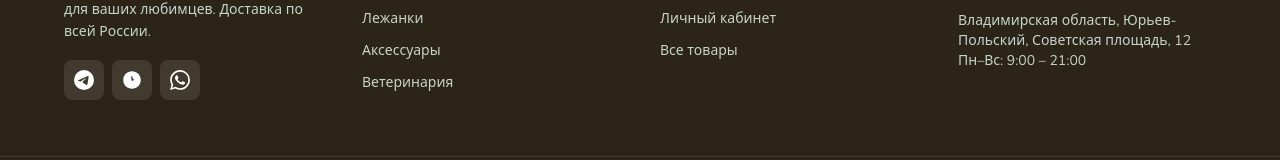
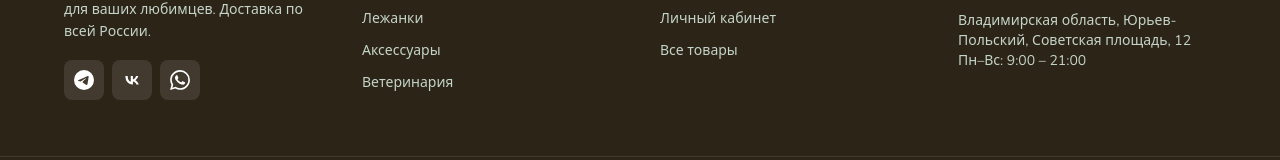
Before and after one commit to nelsyqq/ZOORUM, a Vue app: page / in a window 1280 px wide. Shown: the part 2347-2507 px from the top of the page. Built offline with nearby package versions, Linux system fonts and the light colour scheme; no server answers.

Commit message:
fix VK icon - use official VK letters path without background

```diff
--- a/src/components/layout/AppFooter.vue
+++ b/src/components/layout/AppFooter.vue
@@ -23,7 +23,7 @@ const year = new Date().getFullYear()
         </p>
         <div class="mt-4 flex gap-2">
           <a href="#" class="flex h-10 w-10 items-center justify-center rounded-lg bg-white/10 text-white transition-colors hover:bg-[#0088cc]"><svg xmlns="http://www.w3.org/2000/svg" width="20" height="20" fill="currentColor" viewBox="0 0 24 24"><path d="M11.944 0A12 12 0 0 0 0 12a12 12 0 0 0 12 12 12 12 0 0 0 12-12A12 12 0 0 0 12 0a12 12 0 0 0-.056 0zm4.962 7.224c.1-.002.321.023.465.14a.506.506 0 0 1 .171.325c.016.093.036.306.02.472-.18 1.898-.962 6.502-1.36 8.627-.168.9-.499 1.201-.82 1.23-.696.065-1.225-.46-1.9-.902-1.056-.693-1.653-1.124-2.678-1.8-1.185-.78-.417-1.21.258-1.91.177-.184 3.247-2.977 3.307-3.23.007-.032.014-.15-.056-.212s-.174-.041-.249-.024c-.106.024-1.793 1.14-5.061 3.345-.48.33-.913.49-1.302.48-.428-.008-1.252-.241-1.865-.44-.752-.245-1.349-.374-1.297-.789.027-.216.325-.437.893-.663 3.498-1.524 5.83-2.529 6.998-3.014 3.332-1.386 4.025-1.627 4.476-1.635z"/></svg></a>
-          <a href="#" class="flex h-10 w-10 items-center justify-center rounded-lg bg-white/10 text-white transition-colors hover:bg-[#4A76A8]"><svg xmlns="http://www.w3.org/2000/svg" width="20" height="20" fill="currentColor" viewBox="0 0 48 48"><path d="M45 24c0 11.6-9.4 21-21 21S3 35.6 3 24 12.4 3 24 3s21 9.4 21 21zM24.5 14c-1.1 0-1.6.5-1.8 1.5-.5 2.1-1.3 7.2-1.9 9.6-.3.9.1 1.4 1.1 1.4.9 0 2.2-.2 3.1-.5 2.3-.7 3.7 1.6 2.7 3.3-1.4 2.4-2.7 4.7-5.1 6.2-1.4.9-3.6 1.6-5.3.8-1.4-.6-2.2-1.9-2.3-3.3-.1-1.2.2-2.5.6-3.7.3-1 .8-1.9 1.2-2.9.2-.5.2-.8-.1-1.2-.4-.6-1-1-1.2-1.8-.1-.5.1-.9.5-1.2 1.3-.9 3.3-1.3 4.7-1.3 1 0 1.8.2 2.1 1.1.3 1.1.8 3.4 1 4.4.1.3.2.6.4.8.5.5 1 .2 1.4-.2 1.1-1.1 2.1-2.4 2.8-3.8.4-.8.2-1.3-.7-1.5-.7-.1-1.2-.1-1.9-.1z"/></svg></a>
+          <a href="#" class="flex h-10 w-10 items-center justify-center rounded-lg bg-white/10 text-white transition-colors hover:bg-[#4A76A8]"><svg xmlns="http://www.w3.org/2000/svg" width="20" height="20" fill="currentColor" viewBox="0 0 48 48"><path d="M25.54 34.5801C14.6 34.5801 8.3601 27.0801 8.1001 14.6001H13.5801C13.7601 23.7601 17.8 27.6401 21 28.4401V14.6001H26.1602V22.5001C29.3202 22.1601 32.6398 18.5601 33.7598 14.6001H38.9199C38.0599 19.4801 34.4599 23.0801 31.8999 24.5601C34.4599 25.7601 38.5601 28.9001 40.1201 34.5801H34.4399C33.2199 30.7801 30.1802 27.8401 26.1602 27.4401V34.5801H25.54Z"/></svg></a>
           <a href="#" class="flex h-10 w-10 items-center justify-center rounded-lg bg-white/10 text-white transition-colors hover:bg-[#25D366]"><svg xmlns="http://www.w3.org/2000/svg" width="20" height="20" fill="currentColor" viewBox="0 0 24 24"><path d="M17.472 14.382c-.297-.149-1.758-.867-2.03-.967-.273-.099-.471-.148-.67.15-.197.297-.767.966-.94 1.164-.173.199-.347.223-.644.075-.297-.15-1.255-.463-2.39-1.475-.883-.788-1.48-1.761-1.653-2.059-.173-.297-.018-.458.13-.606.134-.133.298-.347.446-.52.149-.174.198-.298.298-.497.099-.198.05-.371-.025-.52-.075-.149-.669-1.612-.916-2.207-.242-.579-.487-.5-.669-.51-.173-.008-.371-.01-.57-.01-.198 0-.52.074-.792.372-.272.297-1.04 1.016-1.04 2.479 0 1.462 1.065 2.875 1.213 3.074.149.198 2.096 3.2 5.077 4.487.709.306 1.262.489 1.694.625.712.227 1.36.195 1.871.118.571-.085 1.758-.719 2.006-1.413.248-.694.248-1.289.173-1.413-.074-.124-.272-.198-.57-.347m-5.421 7.403h-.004a9.87 9.87 0 0 1-5.031-1.378l-.361-.214-3.741.982.998-3.648-.235-.374a9.86 9.86 0 0 1-1.51-5.26c.001-5.45 4.436-9.884 9.888-9.884 2.64 0 5.122 1.03 6.988 2.898a9.825 9.825 0 0 1 2.893 6.994c-.003 5.45-4.437 9.884-9.885 9.884m8.413-18.297A11.815 11.815 0 0 0 12.05 0C5.495 0 .16 5.335.157 11.892c0 2.096.547 4.142 1.588 5.945L.057 24l6.305-1.654a11.882 11.882 0 0 0 5.683 1.448h.005c6.554 0 11.89-5.335 11.893-11.893a11.821 11.821 0 0 0-3.48-8.413z"/></svg></a>
         </div>
       </div>
```
